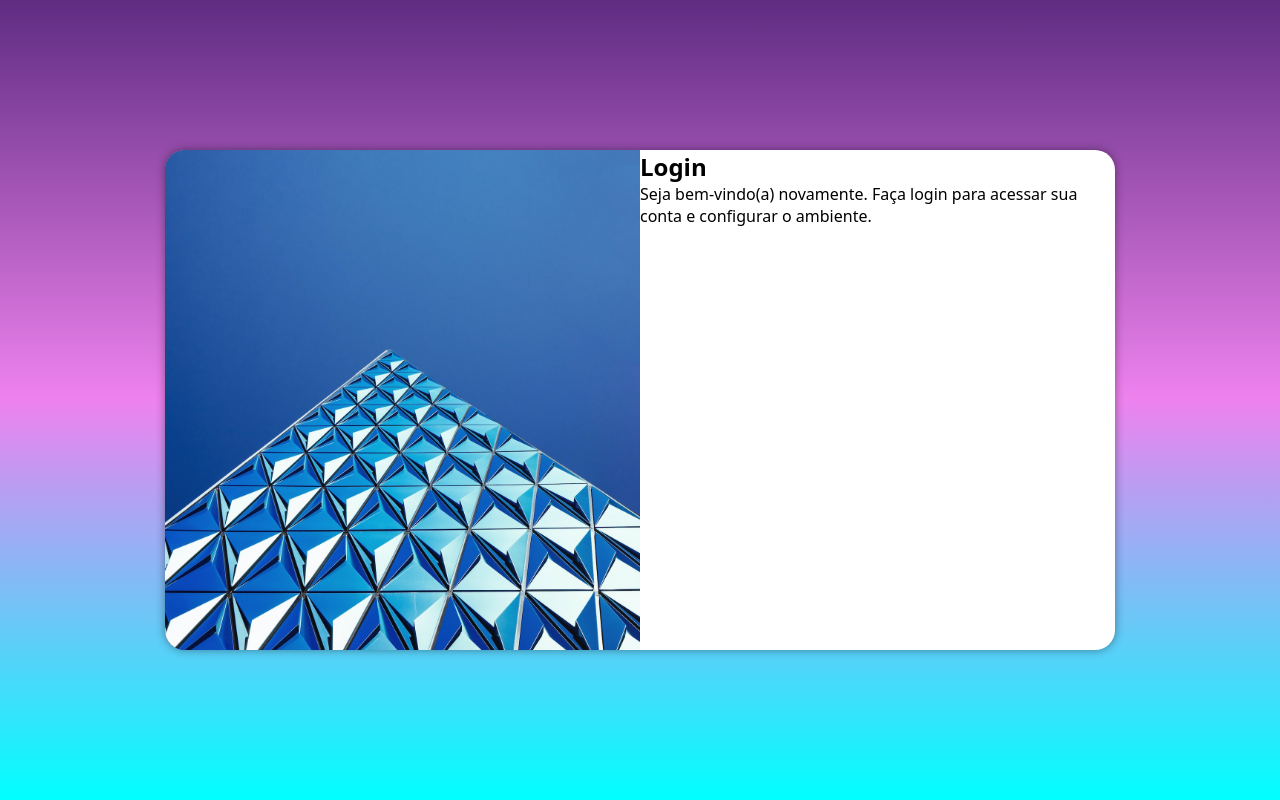
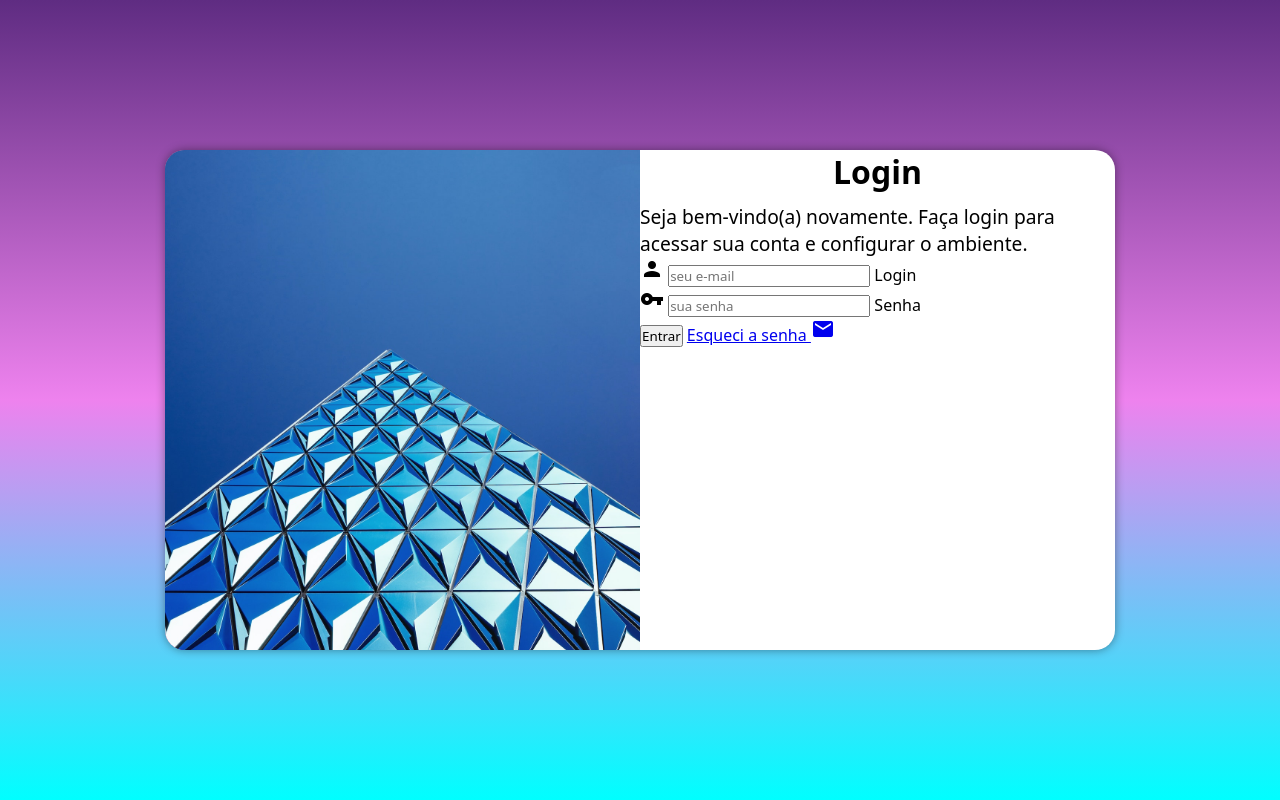
Before and after one commit to marcelolucaslp/projeto-login, a plain HTML site: page index.html in a window 1280 px wide. Drawn offline with Linux system fonts and the light colour scheme.

Commit message:
formatei o formulário

```diff
--- a/index.html
+++ b/index.html
@@ -7,6 +7,9 @@
     <title>Login</title>
     <link rel="stylesheet" href="styles/style.css">
     <link rel="stylesheet" href="styles/media-query.css">
+    <link rel="stylesheet" href="https://fonts.googleapis.com/icon?family=Material+Icons">
+
+
 </head>
 <body>
     <main>
@@ -17,7 +20,22 @@
             <div id="formulario">
                 <h1>Login</h1>
                 <p>Seja bem-vindo(a) novamente. Faça login para acessar sua conta e configurar o ambiente.</p>
-                <form action="login.php" method="post"></form>
+
+                <form action="login.php" method="post" autocomplete="on">
+                    <div class="campo">
+                        <span class="material-icons">person</span>
+                        <input type="text" name="login" id="ilogin" placeholder="seu e-mail" autocomplete="email">
+                        <label for="ilogin">Login</label>
+                    </div>
+                    <div class="campo">
+                        <span class="material-icons">vpn_key</span>
+                        <input type="text" name="senha" id="isenha" placeholder="sua senha" autocomplete="current-password" required minlength="8" maxlength="20">
+                        <label for="isenha">Senha</label>
+                    </div>
+                    <input type="submit" value="Entrar">
+                    <a href="esqueci.html">Esqueci a senha <span class="material-icons">mail</span> </a>
+
+                </form>
             </div>
 
         </section>
--- a/styles/media-query.css
+++ b/styles/media-query.css
@@ -34,4 +34,10 @@
         float: right;
         width: 50%;
     }
+    div#formulario>h1{
+        font-size: 2em;
+    }
+    div#formulario>p{
+        font-size: 1.2em;
+    }
 }
--- a/styles/style.css
+++ b/styles/style.css
@@ -44,3 +44,10 @@ section#login > div#formulário{
     display: block;
     padding: 10px;
 }
+div#formulario>h1{
+    text-align: center;
+    margin-bottom: 10px;
+}
+div#formulario>p{
+    font-size: 0.9em;
+}
```
